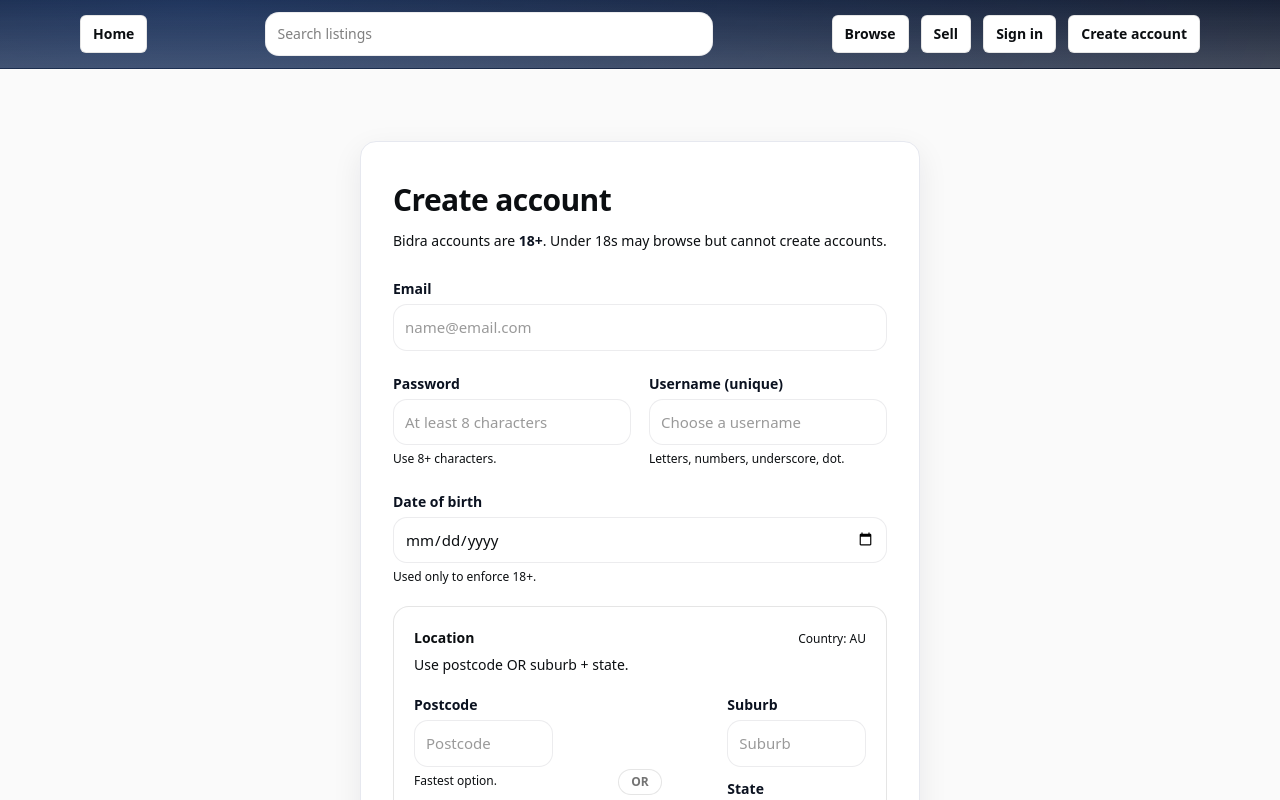
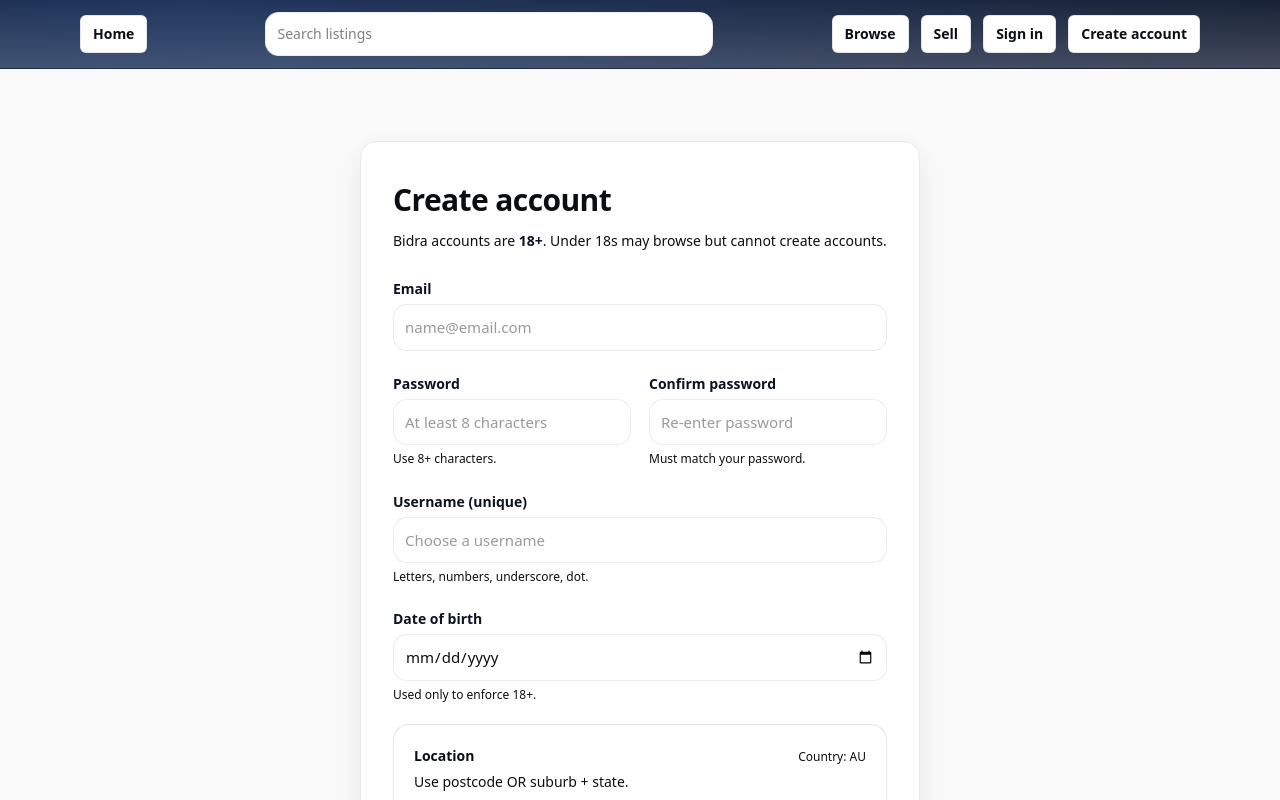
Before and after one commit to TradeFlow1/bidra, a Next.js app: page /auth/register in a window 1280 px wide. Shown: the top 800 px of the page. Built offline with nearby package versions, Linux system fonts and the light colour scheme; no server answers.

Commit message:
STEP1A: add confirm password + inline validation + disable submit

```diff
--- a/app/auth/register/page.tsx
+++ b/app/auth/register/page.tsx
@@ -6,6 +6,7 @@ import { useMemo, useState } from "react";
 type FormState = {
   email: string;
   password: string;
+  confirmPassword: string;
   username: string;
   dob: string; // yyyy-mm-dd
   postcode: string;
@@ -26,6 +27,7 @@ export default function RegisterPage() {
   const [form, setForm] = useState<FormState>({
     email: "",
     password: "",
+    confirmPassword: "",
     username: "",
     dob: "",
     postcode: "",
@@ -34,6 +36,23 @@ export default function RegisterPage() {
   });
 
   const hasPostcode = useMemo(() => form.postcode.trim().length > 0, [form.postcode]);
+  const pwTooShort = useMemo(() => form.password.length > 0 && form.password.length < 8, [form.password]);
+  const pwMismatch = useMemo(
+    () => form.confirmPassword.length > 0 && form.password !== form.confirmPassword,
+    [form.password, form.confirmPassword]
+  );
+
+  const canSubmit = useMemo(() => {
+    const emailOk = form.email.trim().length > 0;
+    const userOk = form.username.trim().length >= 3;
+    const dobOk = form.dob.trim().length > 0;
+    const pwOk = form.password.length >= 8;
+    const confirmOk = form.confirmPassword.length >= 8 && form.password === form.confirmPassword;
+    // keep existing location rule: postcode OR suburb+state
+    const locationOk = (form.postcode.trim().length > 0) || (form.suburb.trim().length > 0 && form.state.trim().length > 0);
+    return emailOk && userOk && dobOk && pwOk && confirmOk && locationOk && agreeTerms && !loading;
+  }, [form, agreeTerms, loading]);
+
   const hasSuburbState = useMemo(
     () => form.suburb.trim().length > 0 || form.state.trim().length > 0,
     [form.suburb, form.state]
@@ -46,6 +65,28 @@ export default function RegisterPage() {
   async function onSubmit(e: React.FormEvent<HTMLFormElement>) {
     e.preventDefault();
     setError(null);
+
+    // STEP 1A: client-side guard (still validate server-side too)
+    if (pwTooShort) {
+      setError("Password must be at least 8 characters.");
+      setLoading(false);
+      return;
+    }
+    if (pwMismatch) {
+      setError("Passwords do not match.");
+      setLoading(false);
+      return;
+    }
+    if (!form.confirmPassword) {
+      setError("Please confirm your password.");
+      setLoading(false);
+      return;
+    }
+    if (!canSubmit) {
+      setError("Please complete all required fields.");
+      setLoading(false);
+      return;
+    }
     setLoading(true);
 
     const payload = {
@@ -138,11 +179,36 @@ export default function RegisterPage() {
                     required
                     minLength={8}
                     value={form.password}
-                    onChange={(e) => set("password", e.target.value)}
+                    onChange={(e) => {
+                      set("password", e.target.value);
+                      // keep confirm in sync UX: if user edits password after confirming, mismatch will show
+                    }}
                     placeholder="At least 8 characters"
                     autoComplete="new-password"
                   />
                   <p className={helper}>Use 8+ characters.</p>
+                  {pwTooShort ? (
+                    <p className="mt-1 text-xs font-semibold text-red-700">Must be at least 8 characters.</p>
+                  ) : null}
+                </div>
+
+                <div>
+                  <label className={label}>Confirm password</label>
+                  <input
+                    className={input}
+                    type="password"
+                    required
+                    minLength={8}
+                    value={form.confirmPassword}
+                    onChange={(e) => set("confirmPassword", e.target.value)}
+                    placeholder="Re-enter password"
+                    autoComplete="new-password"
+                  />
+                  <p className={helper}>Must match your password.</p>
+                  {pwMismatch ? (
+                    <p className="mt-1 text-xs font-semibold text-red-700">Passwords do not match.</p>
+                  ) : null}
+                </div>
               </div>
 
               <div>
@@ -158,7 +224,6 @@ export default function RegisterPage() {
                   autoComplete="username"
                 />
                 <p className={helper}>Letters, numbers, underscore, dot.</p>
-                </div>
               </div>
 
               <div>
@@ -264,7 +329,7 @@ export default function RegisterPage() {
 
               <button
                 type="submit"
-                disabled={loading}
+                disabled={!canSubmit}
                 className={cx("bd-btn bd-btn-primary w-full", loading && "opacity-70 cursor-not-allowed")}
               >
                 {loading ? "Creating..." : "Create account"}
```
Lines whose indentation alone changed are shown as unchanged.
